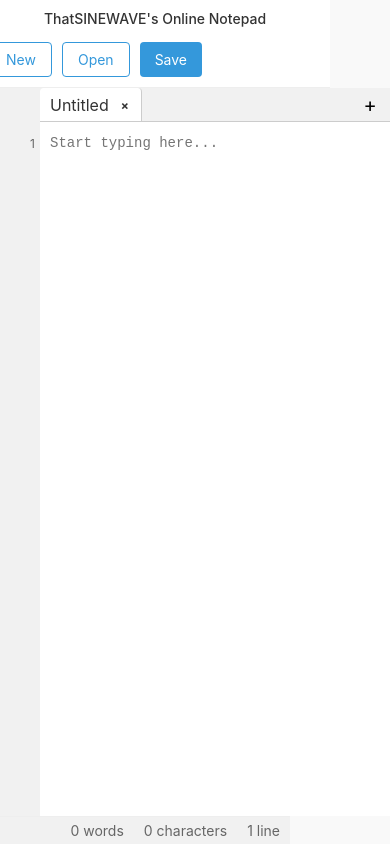
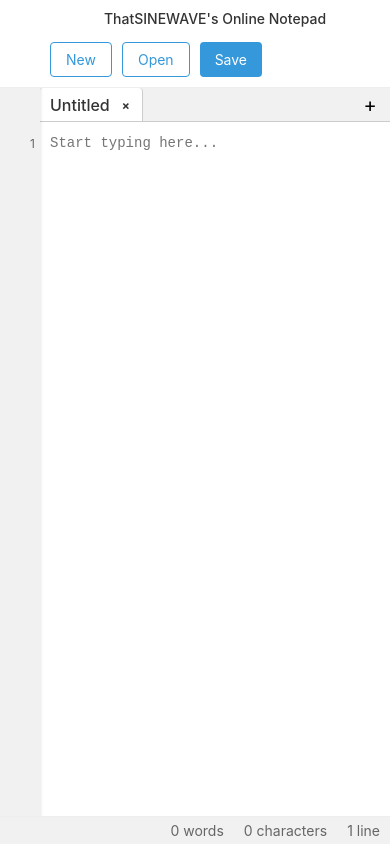
Before and after one commit to ThatSINEWAVE/Notepad-Online, a plain HTML site: page index.html in a window 390 px wide. Drawn offline with Linux system fonts and the light colour scheme.

Commit message:
Update styles.css

```diff
--- a/styles.css
+++ b/styles.css
@@ -17,6 +17,7 @@
     --status-bar-text: #666;
     --scrollbar-thumb: rgba(52, 152, 219, 0.6);
     --scrollbar-thumb-hover: rgba(52, 152, 219, 0.8);
+    --sidebar-width: 60px;
 }
 
 * {
@@ -42,17 +43,18 @@ body, html {
 }
 
 .sidebar {
-    width: 60px;
+    width: var(--sidebar-width);
     background-color: var(--sidebar-bg);
     display: flex;
     flex-direction: column;
     overflow-y: hidden;
     user-select: none;
-    position: absolute;
+    position: fixed;
     left: 0;
     top: 0;
     bottom: 0;
-    z-index: 1;
+    z-index: 5;
+    box-shadow: 1px 0 3px rgba(0, 0, 0, 0.1);
 }
 
 .sidebar-toolbar-space {
@@ -85,7 +87,7 @@ body, html {
     height: 100%;
     overflow: hidden;
     width: 100%;
-    padding-left: 60px;
+    padding-left: var(--sidebar-width);
 }
 
 /* App title */
@@ -136,7 +138,7 @@ body, html {
     margin-top: 4px;
     border-top-left-radius: 4px;
     border-top-right-radius: 4px;
-    transition: transform 0.1s;
+    transition: all 0.2s ease;
 }
 
 .tab.active {
@@ -145,11 +147,18 @@ body, html {
     height: 34px;
     margin-top: 0;
     z-index: 1;
+    font-weight: 500;
+}
+
+.tab:hover:not(.active) {
+    background-color: var(--tab-active-bg);
+    opacity: 0.8;
 }
 
 .tab.dragging {
     opacity: 0.8;
     z-index: 100;
+    box-shadow: 0 2px 4px rgba(0, 0, 0, 0.1);
 }
 
 .tab-title {
@@ -199,11 +208,12 @@ body, html {
     justify-content: center;
     flex-shrink: 0;
     margin: 0 5px;
+    border-radius: 4px;
+    transition: background-color 0.2s;
 }
 
 .new-tab-btn:hover {
     background-color: rgba(0, 0, 0, 0.05);
-    border-radius: 4px;
 }
 
 .toolbar {
@@ -214,11 +224,11 @@ body, html {
     justify-content: space-between;
     align-items: center;
     height: 49px;
-    width: 100%;
+    width: 100vw;
     position: relative;
     z-index: 10;
-    margin-left: -60px;
-    padding-left: 80px;
+    margin-left: calc(var(--sidebar-width) * -1);
+    padding-left: calc(var(--sidebar-width) + 20px);
 }
 
 /* Status bar at the bottom */
@@ -230,11 +240,11 @@ body, html {
     justify-content: flex-end;
     align-items: center;
     height: 30px;
-    width: 100%;
+    width: 100vw;
     position: relative;
     z-index: 10;
-    margin-left: -100px;
-    padding-left: 80px;
+    margin-left: calc(var(--sidebar-width) * -1);
+    padding-left: calc(var(--sidebar-width) + 20px);
 }
 
 .stats {
@@ -257,11 +267,15 @@ body, html {
     border-radius: 4px;
     cursor: pointer;
     font-size: 14px;
-    transition: background-color 0.2s;
+    transition: background-color 0.2s, transform 0.1s;
 }
 
 .btn:hover {
     background-color: var(--button-hover);
+}
+
+.btn:active {
+    transform: scale(0.98);
 }
 
 .btn-outline {
@@ -351,6 +365,8 @@ body, html {
     opacity: 0;
     transition: opacity 0.3s;
     pointer-events: none;
+    box-shadow: 0 2px 10px rgba(0, 0, 0, 0.2);
+    z-index: 1000;
 }
 
 .notification.show {
@@ -360,23 +376,15 @@ body, html {
 @media (max-width: 768px) {
     :root {
         --editor-font-size: 14px;
+        --sidebar-width: 40px;
     }
 
     .sidebar {
-        width: 40px;
+        width: var(--sidebar-width);
     }
 
     .editor-container {
-        padding-left: 40px;
-    }
-
-    .toolbar, .status-bar {
-        padding-left: 50px;
-    }
-
-    .line-numbers {
-        padding: 15px 5px 15px 0;
-        font-size: 12px;
+        padding-left: var(--sidebar-width);
     }
 
     .toolbar {
@@ -385,6 +393,16 @@ body, html {
         align-items: stretch;
         gap: 10px;
         height: auto;
+        padding-left: calc(var(--sidebar-width) + 10px);
+    }
+
+    .status-bar {
+        padding-left: calc(var(--sidebar-width) + 10px);
+    }
+
+    .line-numbers {
+        padding: 15px 5px 15px 0;
+        font-size: 12px;
     }
 
     .sidebar-toolbar-space {
```
